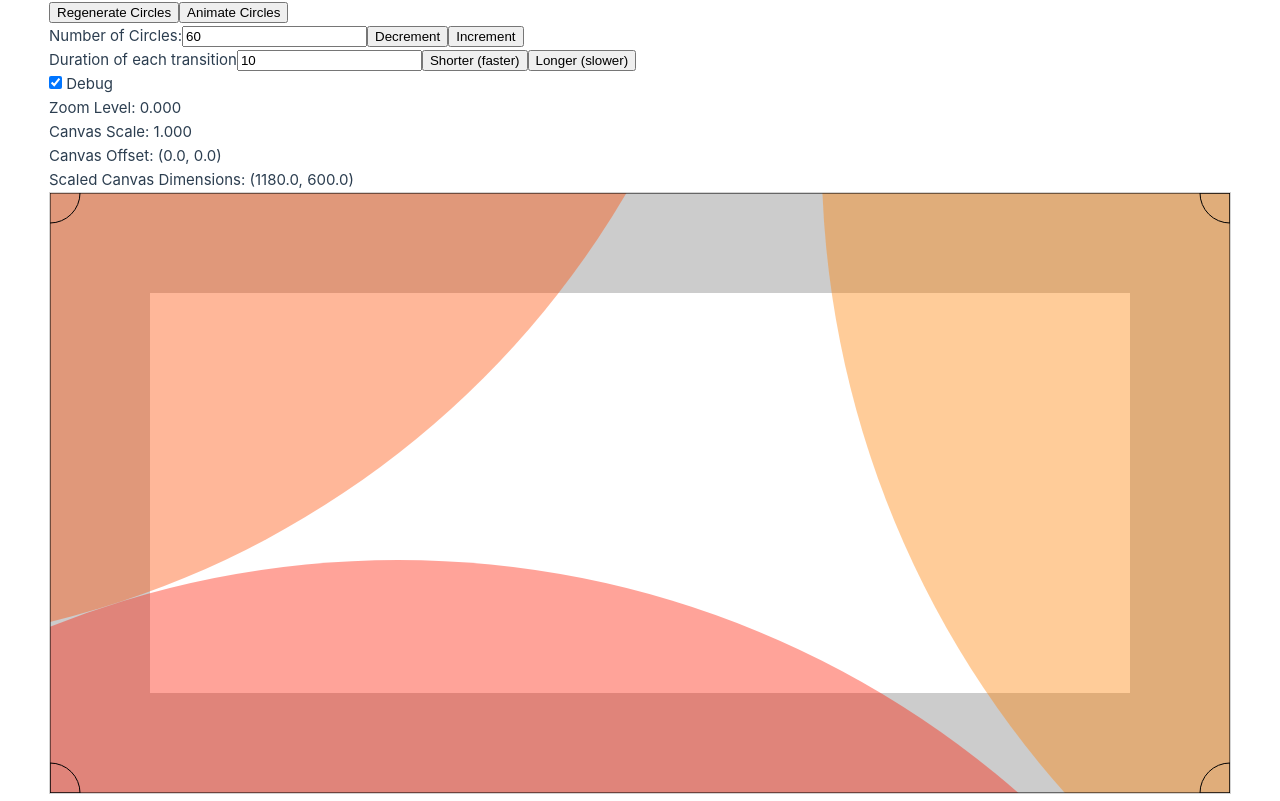
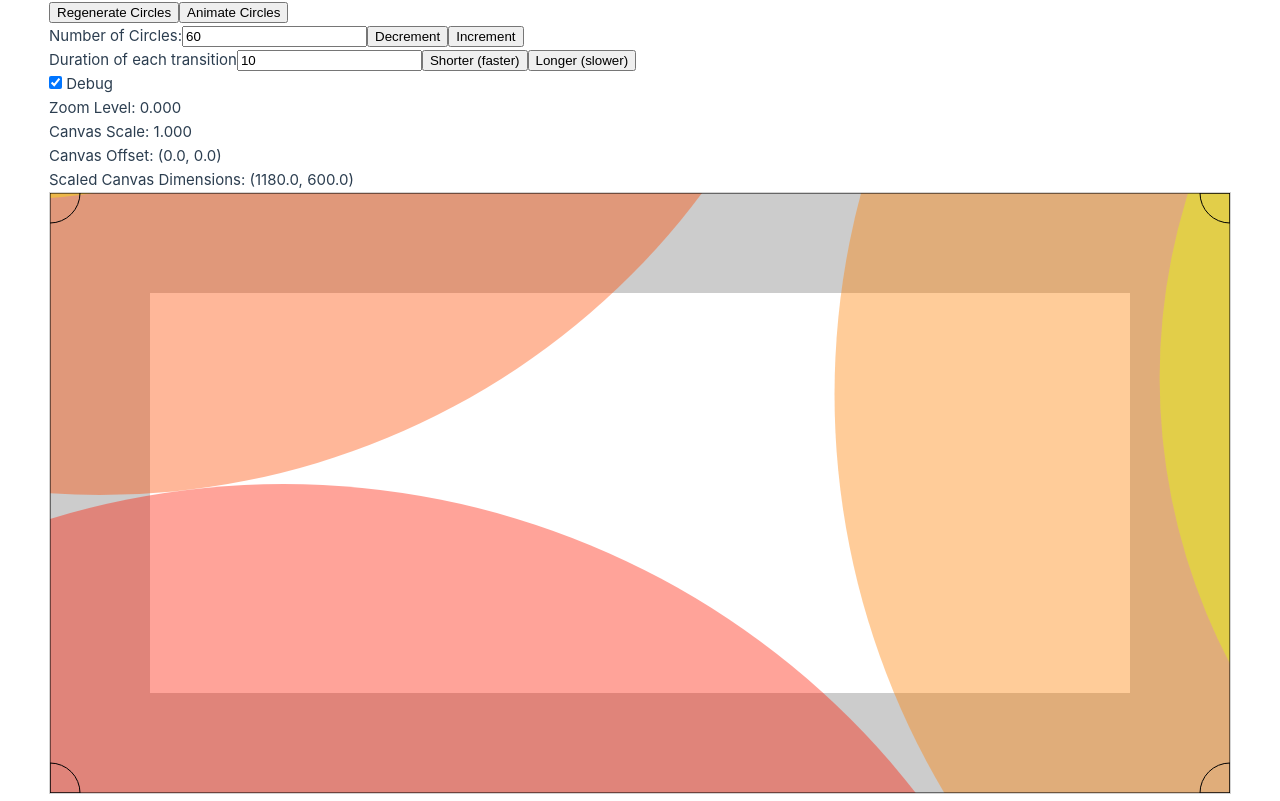
Before and after one commit to avengerofpi/animated-kissing-circles, a Vue app: page / in a window 1280 px wide. Built offline with nearby package versions, Linux system fonts and the light colour scheme.

Commit message:
use variable or number of "arms" or circles

```diff
--- a/src/components/KissingCircles.vue
+++ b/src/components/KissingCircles.vue
@@ -53,6 +53,7 @@ import { Coor } from './../models/coor'
 
 const numCirclesRef: Ref<number> = ref(60)
 const animationDurationRef: Ref<number> = ref(10) // seconds
+const numArms = 6
 
 const movingCoorsOnCircles: Ref<MovingCoorOnACircle[]> = ref([])
 const routeCircles: Ref<Circle[]> = ref([])
@@ -231,9 +232,9 @@ function resetCanvasWithNewCircles() {
 
 function generateRouteCircles(n: number, existingRouteCircles: Circle[] = []): Circle[] {
   const m = existingRouteCircles.length
-  const xStep: number = width * (1/50)
-  const yStep: number = height * (1/50)
-  const thetaStep = (2 * Math.PI) / 6
+  const xStep: number = width / (10 * numArms)
+  const yStep: number = height / (10 * numArms)
+  const thetaStep = (2 * Math.PI) / numArms
 
   const circles: Circle[] = []
   for (let i=0; i<n; i++) {
@@ -246,7 +247,7 @@ function generateRouteCircles(n: number, existingRouteCircles: Circle[] = []): C
     const x = canvasCenter.x + xAfterRotation
     const y = canvasCenter.y + yAfterRotation
     const center = new Coor(x, y)
-    const radius = dist(center, canvasCenter)
+    const radius = dist(center, canvasCenter) / 1.5
 
     circles.push(new Circle(x, y, radius))
   }
@@ -255,13 +256,13 @@ function generateRouteCircles(n: number, existingRouteCircles: Circle[] = []): C
 }
 
 function generateMovingCoorsOnCircles(routeCircles: Circle[]): MovingCoorOnACircle[] {
-  const thetaStep = (2 * Math.PI) / 6
+  const thetaStep = (2 * Math.PI) / numArms
   const movingCoorsOnCircles = routeCircles.map((routeCircle, index) => {
     const movingCoorOnACircles = new MovingCoorOnACircle(
       routeCircle,
       thetaStep * index,
       1,
-      1.000
+      1 + (0.005 * (index % numArms))
     )
     return movingCoorOnACircles
   })
```
